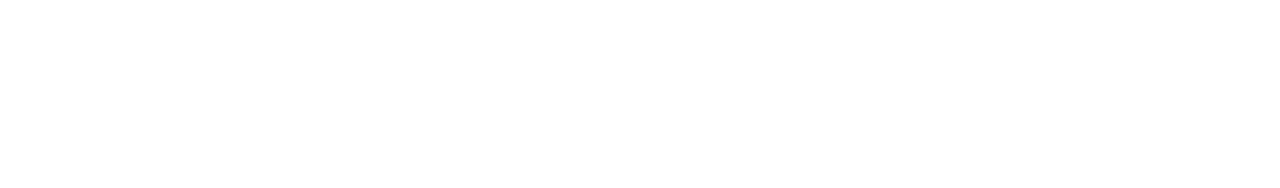
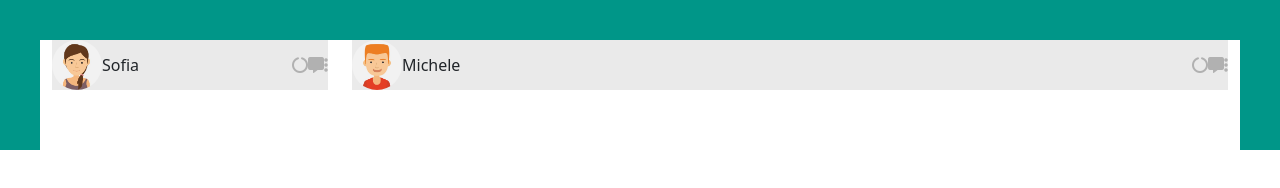
Before and after one commit to bia9400/vue-boolzapp, a plain HTML site: page Milestone1/index.html in a window 1280 px wide. Drawn offline with nearby package versions, Linux system fonts and the light colour scheme.

Commit message:
Add 2 avatar and main structure

```diff
--- a/Milestone1/index.html
+++ b/Milestone1/index.html
@@ -1,20 +1,67 @@
 <!DOCTYPE html>
 <html lang="en">
+
 <head>
-    <link rel='stylesheet' href='https://cdnjs.cloudflare.com/ajax/libs/font-awesome/6.1.1/css/all.css' integrity='sha512-1hsteeq9xTM5CX6NsXiJu3Y/g+tj+IIwtZMtTisemEv3hx+S9ngaW4nryrNcPM4xGzINcKbwUJtojslX2KG+DQ==' crossorigin='anonymous'/>
-    <script src='https://cdnjs.cloudflare.com/ajax/libs/bootstrap/5.2.0-beta1/js/bootstrap.min.js' integrity='sha512-Hqe3s+yLpqaBbXM6VA0cnj/T56ii5YjNrMT9v+us11Q81L0wzUG0jEMNECtugqNu2Uq5MSttCg0p4KK0kCPVaQ==' crossorigin='anonymous'></script>
-    <link rel='stylesheet' href='https://cdnjs.cloudflare.com/ajax/libs/bootstrap/5.2.0-beta1/css/bootstrap.css' integrity='sha512-F5fn88UDJWd0T1GwpnIpbuFuSxCgXNnJhIihkiWeqYUyLt3oPUaYzL774VjL7eGj8ktZCZQS//txAxgokiz1Lw==' crossorigin='anonymous'/>
-    <script src='https://cdnjs.cloudflare.com/ajax/libs/vue/2.6.14/vue.js' integrity='sha512-pSyYzOKCLD2xoGM1GwkeHbdXgMRVsSqQaaUoHskx/HF09POwvow2VfVEdARIYwdeFLbu+2FCOTRYuiyeGxXkEg==' crossorigin='anonymous'></script>
+    <link rel='stylesheet' href='https://cdnjs.cloudflare.com/ajax/libs/font-awesome/6.1.1/css/all.css'
+        integrity='sha512-1hsteeq9xTM5CX6NsXiJu3Y/g+tj+IIwtZMtTisemEv3hx+S9ngaW4nryrNcPM4xGzINcKbwUJtojslX2KG+DQ=='
+        crossorigin='anonymous' />
+    <script src='https://cdnjs.cloudflare.com/ajax/libs/bootstrap/5.2.0-beta1/js/bootstrap.min.js'
+        integrity='sha512-Hqe3s+yLpqaBbXM6VA0cnj/T56ii5YjNrMT9v+us11Q81L0wzUG0jEMNECtugqNu2Uq5MSttCg0p4KK0kCPVaQ=='
+        crossorigin='anonymous'></script>
+    <link rel='stylesheet' href='https://cdnjs.cloudflare.com/ajax/libs/bootstrap/5.2.0-beta1/css/bootstrap.css'
+        integrity='sha512-F5fn88UDJWd0T1GwpnIpbuFuSxCgXNnJhIihkiWeqYUyLt3oPUaYzL774VjL7eGj8ktZCZQS//txAxgokiz1Lw=='
+        crossorigin='anonymous' />
+    <script src='https://cdnjs.cloudflare.com/ajax/libs/vue/2.6.14/vue.js'
+        integrity='sha512-pSyYzOKCLD2xoGM1GwkeHbdXgMRVsSqQaaUoHskx/HF09POwvow2VfVEdARIYwdeFLbu+2FCOTRYuiyeGxXkEg=='
+        crossorigin='anonymous'></script>
     <link rel="stylesheet" href="../css/style.css">
     <meta charset="UTF-8">
     <meta http-equiv="X-UA-Compatible" content="IE=edge">
     <meta name="viewport" content="width=device-width, initial-scale=1.0">
     <title>Boolzapp</title>
 </head>
+
 <body>
+    <div class="color-green-bar"></div>
     <div id="app">
+        <div class="container fix-container-heigth">
+            <div class="row">
+                <div class="col-3  ">
+                    <div class="card-left">
+                        <div class="my-avatar">
+                            <div class="left-avatar">
+                                <img src="../img/avatar_io.jpg" alt="">
+                                <span>Sofia</span>
+                            </div>
+                            <div class="rigth-avatar">
+                                <i class="fa-solid fa-circle-notch"></i>
+                                <i class="fa-solid fa-message"></i>
+                                <i class="fa-solid fa-ellipsis-vertical"></i>
+                            </div>
+                        </div>
+                        <div class="alert-notifica"></div>
+                        <div class="search-bar"></div>
+                        <div class="chat-list"></div>
 
+                    </div>
+                </div>
+                <div class="col-9">
+                    <div class="my-avatar">
+                        <div class="left-avatar">
+                            <img src="../img/avatar_1.jpg" alt="">
+                            <span>Michele</span>
+                        </div>
+                        <div class="rigth-avatar">
+                            <i class="fa-solid fa-circle-notch"></i>
+                            <i class="fa-solid fa-message"></i>
+                            <i class="fa-solid fa-ellipsis-vertical"></i>
+                        </div>
+                    </div>
+                </div>
+            </div>
+        </div>
     </div>
     <script src="app.js"></script>
 </body>
+
 </html>
--- a/css/style.css
+++ b/css/style.css
@@ -0,0 +1,42 @@
+body{
+    height: 100vh;
+    display: flex;
+    justify-content: center;
+    align-items: center;
+}
+img{
+    width: 50px;
+    border-radius: 50%;
+}
+.color-green-bar{
+    position: absolute;
+    top: 0;
+    left: 0;
+    right: 0;
+    background-color: #009688;
+    height: 150px;
+}
+.fix-container-heigth{
+    min-width: 1200px;
+    position: relative;
+    height: 90vh;
+    background-color: white;
+}
+.card-left{
+    display: flex;
+    flex-direction: column;
+}
+.my-avatar{
+    background-color: #eaeaea;
+    display: flex;
+    align-items: center;
+    justify-content: space-between;
+}
+.my-avatar i{
+    color: #b1b1b1;
+}
+.left-avatar,.rigth-avatar{
+    display: flex;
+    align-items: center;
+
+}
```
